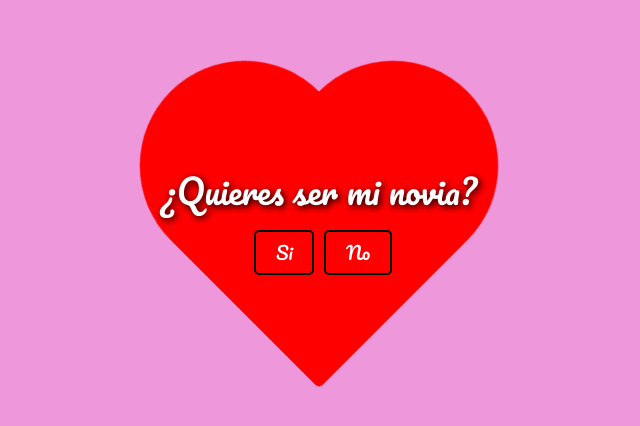
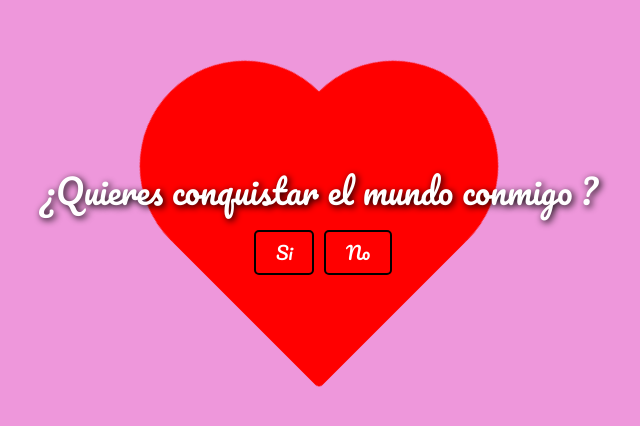
Before and after one commit to cristianq11/cristianq11.github.io, a plain HTML site: page index.html in a window 1280 px wide. Shown: the part 210-636 px from the top of the page, without its empty margins (321-961 px from the left). Drawn offline with Linux system fonts and the light colour scheme.

Commit message:
add html sugestion

```diff
--- a/index.html
+++ b/index.html
@@ -9,7 +9,7 @@
   <body>
     <div class="container">
       <div class="heart"></div>
-      <div class="title">¿Quieres ser mi novia?</div>
+      <div class="title">¿Quieres conquistar el mundo conmigo ?</div>
       <div class="buttons">
         <button id="btnyes" class="btn">Si</button>
         <button id="btnno" class="btn">No</button>
```
